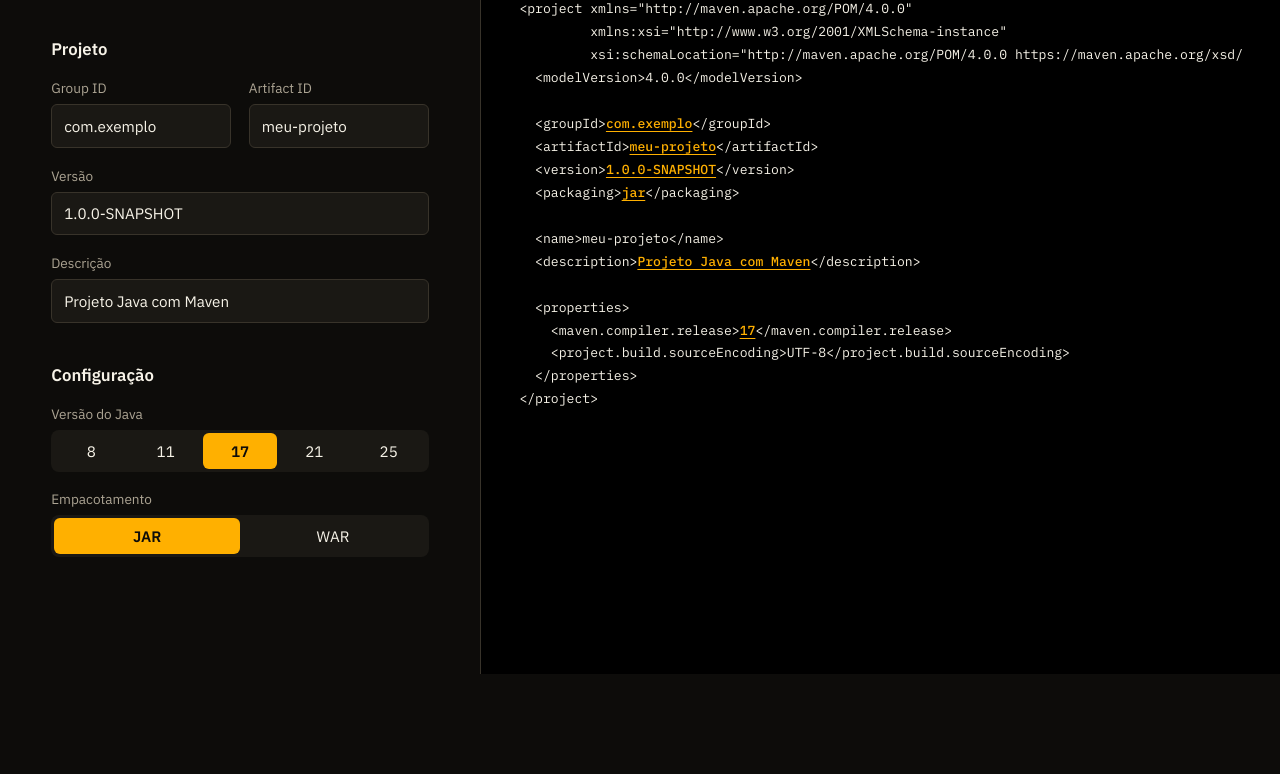
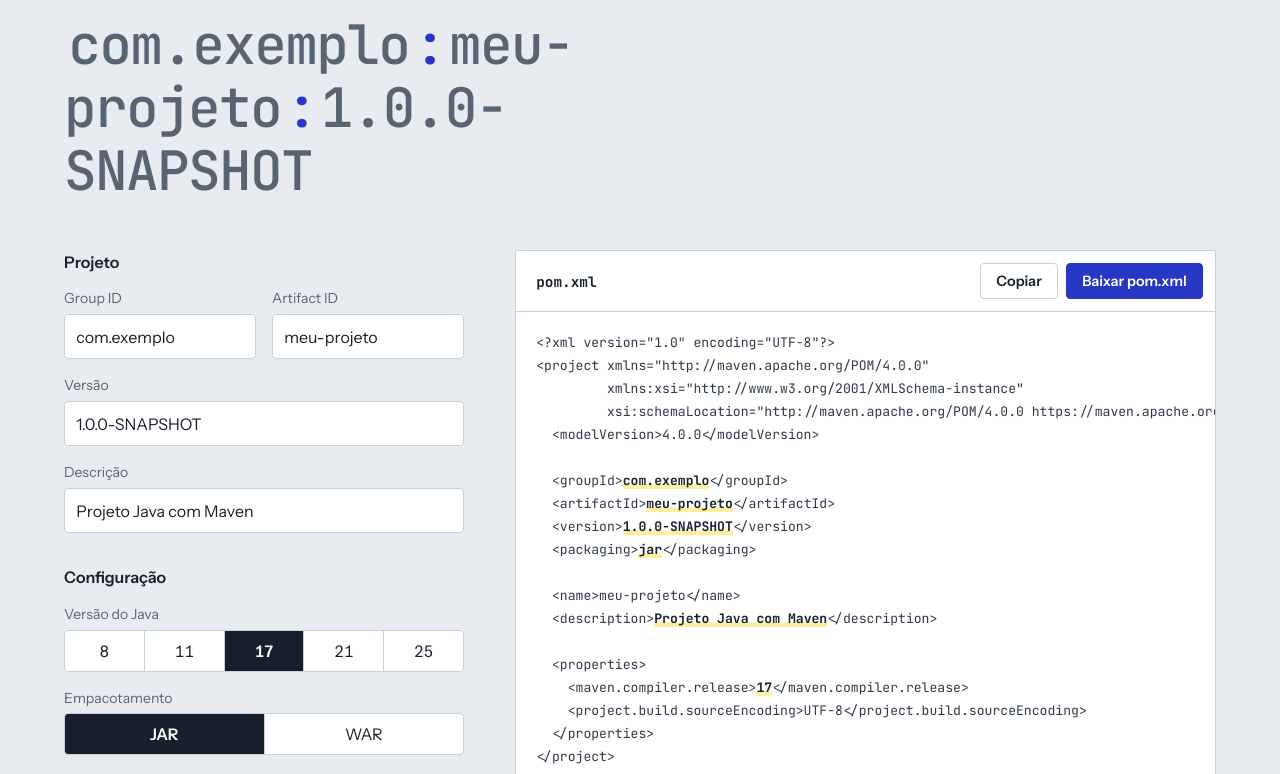
Before and after one commit to Kaueroch/oficina-maven, a plain HTML site: page index.html in a window 1280 px wide. Shown: the part 126-900 px from the top of the page. Before the commit the page ends 800 px from the top, so only its background shows below. Drawn offline with nearby package versions, Linux system fonts and the light colour scheme.

Commit message:
Novo visual: tema claro, coordenada Maven em destaque e prévia como folha grifada
Co-Authored-By: Claude Opus 5.5 <noreply@anthropic.com>

```diff
--- a/app.js
+++ b/app.js
@@ -113,6 +113,9 @@ function atualizar() {
   $("aviso").textContent = "";
   if (erro) $("previa").textContent = "Corrija o formulário para ver a prévia.";
   else $("previa").innerHTML = marcarValores(gerarPom(p));
+  const parte = (campo, valor) => `<mark data-campo="${campo}">${escaparXml(valor || "…")}</mark>`;
+  $("coordenada").innerHTML = [parte("groupId", p.groupId), parte("artifactId", p.artifactId), parte("versao", p.versao)]
+    .join('<span class="dois-pontos">:</span>');
   document.querySelectorAll('button[type="submit"], #copiar').forEach(b => b.disabled = Boolean(erro));
   realcar();
 }
--- a/index.html
+++ b/index.html
@@ -4,13 +4,15 @@
   <meta charset="UTF-8">
   <meta name="viewport" content="width=device-width, initial-scale=1">
   <title>Oficina Maven</title>
-  <link rel="stylesheet" href="https://fonts.googleapis.com/css2?family=Bricolage+Grotesque:opsz,wght@12..96,700&family=IBM+Plex+Sans:wght@400;600&family=IBM+Plex+Mono:wght@400;500&display=swap">
+  <link rel="stylesheet" href="https://fonts.googleapis.com/css2?family=Instrument+Sans:wght@400;500;600&family=JetBrains+Mono:wght@400;500;700&display=swap">
   <link rel="stylesheet" href="style.css">
 </head>
 <body>
+  <main class="pagina">
   <header>
     <h1>Oficina Maven</h1>
-    <p>Gere um pom.xml padrão em segundos.</p>
+    <p>Preencha os dados do projeto e baixe um pom.xml pronto para o Maven.</p>
+    <p id="coordenada" class="coordenada" title="Coordenada Maven do projeto"></p>
   </header>
 
   <form id="formulario" novalidate>
@@ -72,6 +74,7 @@
       <pre id="previa" tabindex="0"></pre>
     </aside>
   </form>
+  </main>
 
   <script src="zip.js"></script>
   <script src="app.js"></script>
--- a/style.css
+++ b/style.css
@@ -1,71 +1,124 @@
 :root {
-  color-scheme: dark;
-  --preto: #0d0c0a;
-  --campo: #1a1814;
-  --texto: #f7f3e8;
-  --cinza: #aca493;
-  --linha: #38332a;
-  --ambar: #ffb000;
+  color-scheme: light;
+  --fundo: #e8ecf0;
+  --folha: #ffffff;
+  --tinta: #17202b;
+  --apagado: #596473;
+  --linha: #c8d0d9;
+  --cobalto: #2537c4;
+  --cobalto-escuro: #1a289a;
+  --marca: #ffe14d;
+  --erro: #a32019;
 }
 
 * { box-sizing: border-box; }
 
 body {
-  display: grid;
-  grid-template-columns: minmax(0, 30rem) minmax(0, 1fr);
-  grid-template-rows: auto 1fr;
-  grid-template-areas: "titulo painel" "campos painel";
+  margin: 0;
   min-height: 100vh;
-  margin: 0;
-  background: var(--preto);
-  color: var(--texto);
-  font: .95rem/1.5 "IBM Plex Sans", system-ui, sans-serif;
+  background: var(--fundo);
+  color: var(--tinta);
+  font: 1rem/1.5 "Instrument Sans", system-ui, sans-serif;
 }
-form { display: contents; }
 
-header, .campos { padding-inline: clamp(1.25rem, 4vw, 3.5rem); }
-header { grid-area: titulo; padding-top: 3rem; padding-bottom: 2.5rem; }
-h1 { margin: 0; font: 700 2.5rem/1.1 "Bricolage Grotesque", system-ui, sans-serif; letter-spacing: -.02em; }
-header p { margin: .5rem 0 0; color: var(--cinza); }
+.pagina { max-width: 78rem; margin: 0 auto; padding: clamp(1.5rem, 4vw, 3.5rem) clamp(1rem, 4vw, 3rem) 4rem; }
 
-.campos { grid-area: campos; display: grid; gap: 2.5rem; align-content: start; padding-bottom: 3rem; }
-h2 { margin: 0 0 1rem; font-size: 1.05rem; font-weight: 600; }
-.grade { display: grid; grid-template-columns: repeat(auto-fit, minmax(min(100%, 10rem), 1fr)); gap: 1.1rem; }
+/* Cabeçalho: a coordenada do projeto é o título de verdade da página. */
+header { margin-bottom: clamp(2rem, 4vw, 3rem); }
+h1 { margin: 0; font-size: 1.05rem; font-weight: 600; }
+header > p { max-width: 36rem; margin: .25rem 0 0; color: var(--apagado); }
+
+.coordenada {
+  margin: clamp(1.5rem, 3vw, 2.25rem) 0 0;
+  font: 500 clamp(1.5rem, 4.4vw, 3.4rem)/1.15 "JetBrains Mono", ui-monospace, monospace;
+  letter-spacing: -.03em;
+  overflow-wrap: anywhere;
+}
+.coordenada mark { padding: 0 .08em; border-radius: 2px; background: transparent; color: inherit; text-decoration: none; }
+.coordenada mark.ativo { background: var(--marca); }
+.dois-pontos { color: var(--cobalto); }
+
+/* Formulário à esquerda, folha do pom.xml à direita. */
+form { display: grid; grid-template-columns: minmax(0, 25rem) minmax(0, 1fr); gap: clamp(1.5rem, 4vw, 3.5rem); align-items: start; }
+
+.campos { display: grid; gap: 2rem; }
+h2 { margin: 0 0 .9rem; font-size: 1rem; font-weight: 600; }
+.grade { display: grid; grid-template-columns: repeat(auto-fit, minmax(min(100%, 10rem), 1fr)); gap: 1rem; }
 .inteiro, fieldset { grid-column: 1 / -1; }
 
-.campo label, legend { display: block; margin-bottom: .35rem; padding: 0; color: var(--cinza); font-size: .85rem; }
-.campo input { width: 100%; padding: .6rem .75rem; background: var(--campo); border: 1px solid var(--linha); border-radius: 6px; color: var(--texto); font: inherit; }
-.campo input:focus { outline: 3px solid rgb(255 176 0 / .25); border-color: var(--ambar); }
+.campo label, legend { display: block; margin-bottom: .3rem; padding: 0; color: var(--apagado); font-size: .875rem; }
+.campo input {
+  width: 100%;
+  padding: .6rem .7rem;
+  background: var(--folha);
+  border: 1px solid var(--linha);
+  border-radius: 4px;
+  color: var(--tinta);
+  font: inherit;
+}
+.campo input:hover { border-color: var(--apagado); }
+.campo input:focus { outline: 2px solid var(--cobalto); outline-offset: -1px; border-color: var(--cobalto); }
 
 fieldset { min-width: 0; margin: 0; padding: 0; border: 0; }
-.segmentos { display: flex; padding: 3px; background: var(--campo); border-radius: 8px; }
-.segmentos label { position: relative; flex: 1; padding: .4rem 0; border-radius: 6px; text-align: center; cursor: pointer; }
+.segmentos { display: flex; border: 1px solid var(--linha); border-radius: 4px; background: var(--folha); overflow: hidden; }
+.segmentos label { position: relative; flex: 1; padding: .5rem 0; text-align: center; cursor: pointer; font-variant-numeric: tabular-nums; }
+.segmentos label + label { border-left: 1px solid var(--linha); }
 .segmentos input { position: absolute; opacity: 0; }
-.segmentos label:has(:checked) { background: var(--ambar); color: var(--preto); font-weight: 600; }
-.segmentos label:has(:focus-visible) { outline: 2px solid var(--texto); outline-offset: 2px; }
+.segmentos label:hover { background: #f2f4f7; }
+.segmentos label:has(:checked) { background: var(--tinta); color: var(--folha); font-weight: 600; }
+.segmentos label:has(:focus-visible) { outline: 2px solid var(--cobalto); outline-offset: -2px; }
 
-.painel { grid-area: painel; position: sticky; top: 0; align-self: start; display: flex; flex-direction: column; height: 100vh; padding: clamp(1.25rem, 3vw, 2.5rem); background: #000; border-left: 1px solid var(--linha); color: var(--texto); }
-.painel-topo { display: flex; flex-wrap: wrap; align-items: center; gap: .6rem; }
-.painel h2 { margin: 0 auto 0 0; font: 500 1rem "IBM Plex Mono", monospace; }
+/* A folha impressa do pom.xml. */
+.painel {
+  position: sticky;
+  top: 1.5rem;
+  display: flex;
+  flex-direction: column;
+  max-height: calc(100vh - 3rem);
+  background: var(--folha);
+  border: 1px solid var(--linha);
+  border-radius: 2px;
+  box-shadow: 0 2px 0 var(--linha);
+}
+.painel-topo { display: flex; flex-wrap: wrap; align-items: center; gap: .5rem; padding: .75rem .75rem .75rem 1.25rem; border-bottom: 1px solid var(--linha); }
+.painel h2 { margin: 0 auto 0 0; font: 700 .9rem "JetBrains Mono", ui-monospace, monospace; }
 
-button { padding: .55rem 1rem; border: 1px solid var(--ambar); border-radius: 6px; background: transparent; color: var(--ambar); font: 600 .9rem "IBM Plex Sans", system-ui, sans-serif; cursor: pointer; }
-button:hover { background: rgb(255 176 0 / .12); }
-button[type="submit"] { background: var(--ambar); color: var(--preto); }
-button[type="submit"]:hover { background: #ffc13d; }
-button:disabled { opacity: .5; cursor: not-allowed; }
-button:focus-visible, pre:focus-visible { outline: 2px solid var(--texto); outline-offset: 2px; }
+button {
+  padding: .5rem .95rem;
+  border: 1px solid var(--linha);
+  border-radius: 4px;
+  background: var(--folha);
+  color: var(--tinta);
+  font: 600 .9rem "Instrument Sans", system-ui, sans-serif;
+  cursor: pointer;
+}
+button:hover { border-color: var(--tinta); }
+button[type="submit"] { border-color: var(--cobalto); background: var(--cobalto); color: #fff; }
+button[type="submit"]:hover { border-color: var(--cobalto-escuro); background: var(--cobalto-escuro); }
+button:disabled { opacity: .45; cursor: not-allowed; }
+button:focus-visible, pre:focus-visible { outline: 2px solid var(--cobalto); outline-offset: 2px; }
 
-pre { flex: 1; min-height: 0; overflow: auto; margin: 1.5rem 0 0; font: .82rem/1.75 "IBM Plex Mono", monospace; }
-/* O valor do campo em edição aparece marcado dentro do pom.xml. */
-mark { border-radius: 3px; background: transparent; color: var(--ambar); font-weight: 500; text-decoration: underline; text-underline-offset: 3px; transition: background .15s; }
-mark.ativo { background: var(--ambar); color: var(--preto); text-decoration: none; }
+pre {
+  flex: 1;
+  min-height: 0;
+  overflow: auto;
+  margin: 0;
+  padding: 1.25rem 1.25rem 1.5rem;
+  color: #2f3a48;
+  font: .82rem/1.75 "JetBrains Mono", ui-monospace, monospace;
+}
+/* Os valores do formulário aparecem grifados no pom.xml, como marca-texto. */
+pre mark { background: transparent; color: var(--tinta); font-weight: 700; box-shadow: inset 0 -.35em 0 rgb(255 225 77 / .55); transition: box-shadow .15s; }
+pre mark.ativo { box-shadow: inset 0 -1.2em 0 var(--marca); }
 
-#erro, #aviso { margin: .75rem 0 0; }
+#erro, #aviso { margin: 0; padding: .6rem 1.25rem; border-bottom: 1px solid var(--linha); font-size: .9rem; }
+#erro { color: var(--erro); background: #fdf0ef; }
+#aviso { color: var(--apagado); }
 #erro:empty, #aviso:empty { display: none; }
 
 @media (max-width: 56rem) {
-  body { grid-template-columns: minmax(0, 1fr); grid-template-rows: auto; grid-template-areas: "titulo" "campos" "painel"; }
-  .painel { position: static; height: auto; border-left: 0; border-top: 1px solid var(--linha); }
-  pre { max-height: 26rem; }
+  form { grid-template-columns: minmax(0, 1fr); }
+  .painel { position: static; max-height: none; }
+  pre { max-height: 28rem; }
 }
-@media (prefers-reduced-motion: reduce) { mark { transition: none; } }
+@media (prefers-reduced-motion: reduce) { pre mark { transition: none; } }
```
